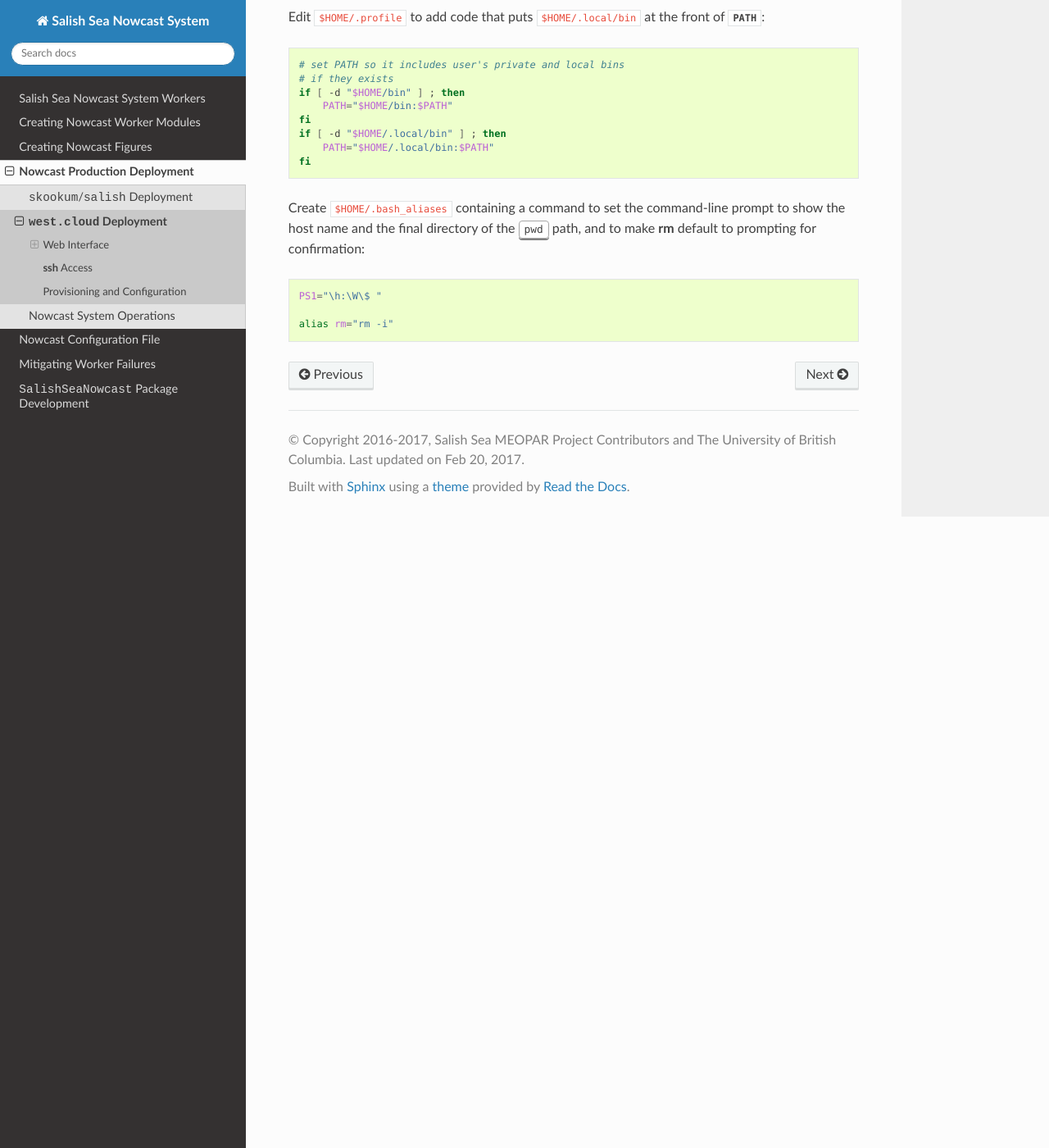
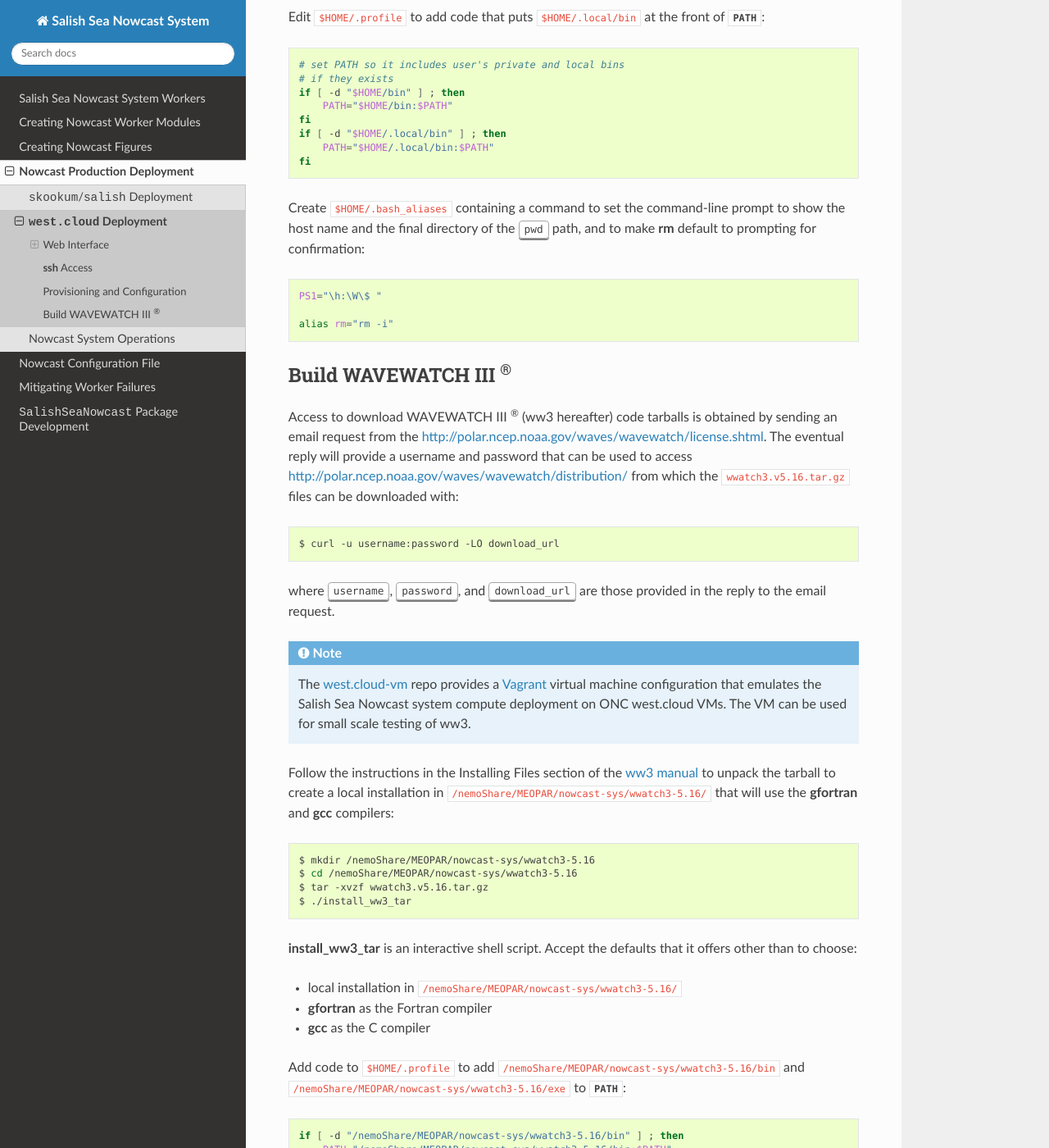
Before and after one commit to SalishSeaCast/SalishSeaNowcast, a Sphinx documentation site: the page built from docs/deployment/west_cloud.rst, in a window 1280 px wide and 1400 px high, scrolled down 5637 px. Shown: the whole window at 82% size. Built offline with Sphinx 7.4.7 and the Read the Docs theme 2.0.0, drawn with Linux system fonts in a browser that asks for light colours; the version number could not be read and is left out; some of the changed text lies outside the part shown.

Commit message:
Start writing WaveWatch3 build docs.

```diff
--- a/docs/deployment/west_cloud.rst
+++ b/docs/deployment/west_cloud.rst
@@ -307,3 +307,82 @@ and to make :command:`rm` default to prompting for confirmation:
     PS1="\h:\W\$ "
 
     alias rm="rm -i"
+
+
+.. _BuildWaveWatch3:
+
+Build WAVEWATCH III :sup:`®`
+============================
+
+Access to download WAVEWATCH III :sup:`®`
+(ww3 hereafter)
+code tarballs is obtained by sending an email request from the http://polar.ncep.noaa.gov/waves/wavewatch/license.shtml.
+The eventual reply will provide a username and password that can be used to access http://polar.ncep.noaa.gov/waves/wavewatch/distribution/ from which the :file:`wwatch3.v5.16.tar.gz` files can be downloaded with:
+
+.. code-block:: bash
+
+    $ curl -u username:password -LO download_url
+
+where :kbd:`username`,
+:kbd:`password`,
+and :kbd:`download_url` are those provided in the reply to the email request.
+
+.. note::
+    The `west.cloud-vm`_ repo provides a `Vagrant`_ virtual machine configuration that emulates the Salish Sea Nowcast system compute deployment on ONC west.cloud VMs.
+    The VM can be used for small scale testing of ww3.
+
+    .. _west.cloud-vm: https://bitbucket.org/salishsea/west.cloud-vm
+    .. _Vagrant: https://www.vagrantup.com/
+
+Follow the instructions in the Installing Files section of the `ww3 manual`_ to unpack the tarball to create a local installation in :file:`/nemoShare/MEOPAR/nowcast-sys/wwatch3-5.16/`
+that will use the :program:`gfortran` and :program:`gcc` compilers:
+
+.. _ww3 manual: http://polar.ncep.noaa.gov/waves/wavewatch/manual.v5.16.pdf
+
+.. code-block:: bash
+
+    $ mkdir /nemoShare/MEOPAR/nowcast-sys/wwatch3-5.16
+    $ cd /nemoShare/MEOPAR/nowcast-sys/wwatch3-5.16
+    $ tar -xvzf wwatch3.v5.16.tar.gz
+    $ ./install_ww3_tar
+
+:program:`install_ww3_tar` is an interactive shell script.
+Accept the defaults that it offers other than to choose:
+
+* local installation in :file:`/nemoShare/MEOPAR/nowcast-sys/wwatch3-5.16/`
+* :program:`gfortran` as the Fortran compiler
+* :program:`gcc` as the C compiler
+
+Add code to :file:`$HOME/.profile` to add :file:`/nemoShare/MEOPAR/nowcast-sys/wwatch3-5.16/bin` and :file:`/nemoShare/MEOPAR/nowcast-sys/wwatch3-5.16/exe` to :envvar:`PATH`:
+
+.. code-block:: bash
+
+    if [ -d "/nemoShare/MEOPAR/nowcast-sys/wwatch3-5.16/bin" ] ; then
+        PATH="/nemoShare/MEOPAR/nowcast-sys/wwatch3-5.16/bin:$PATH"
+    fi
+    if [ -d "/nemoShare/MEOPAR/nowcast-sys/wwatch3-5.16/exe" ] ; then
+        PATH="/nemoShare/MEOPAR/nowcast-sys/wwatch3-5.16/exe:$PATH"
+    fi
+
+Change the :file:`comp` and :file:`link` scripts in :file:`/nemoShare/MEOPAR/nowcast-sys/wwatch3-5.16/bin` to point to :file:`comp.gfortran` and :file:`link.gfortran`,
+and make :file:`comp.gfortran` executable:
+
+.. code-block:: bash
+
+    $ cd /nemoShare/MEOPAR/nowcast-sys/wwatch3-5.16/bin
+    $ ln -sf comp.gfortran comp && chmod +x comp.gfortran
+    $ ln -sf link.gfortran link
+
+Add code to :file:`$HOME/.bash_aliases` to set the :envvar:`WWATCH3_NETCDF` and :envvar:`NETCDF_CONFIG` environment variables:
+
+.. code-block:: bash
+
+    $ export WWATCH3_NETCDF=NC4
+    $ export NETCDF_CONFIG=$(which nc-config)
+
+Build the suite of ww3 programs with:
+
+.. code-block:: bash
+
+    $ cd /nemoShare/MEOPAR/nowcast-sys/wwatch3-5.16/work
+    $ w3_make
```
